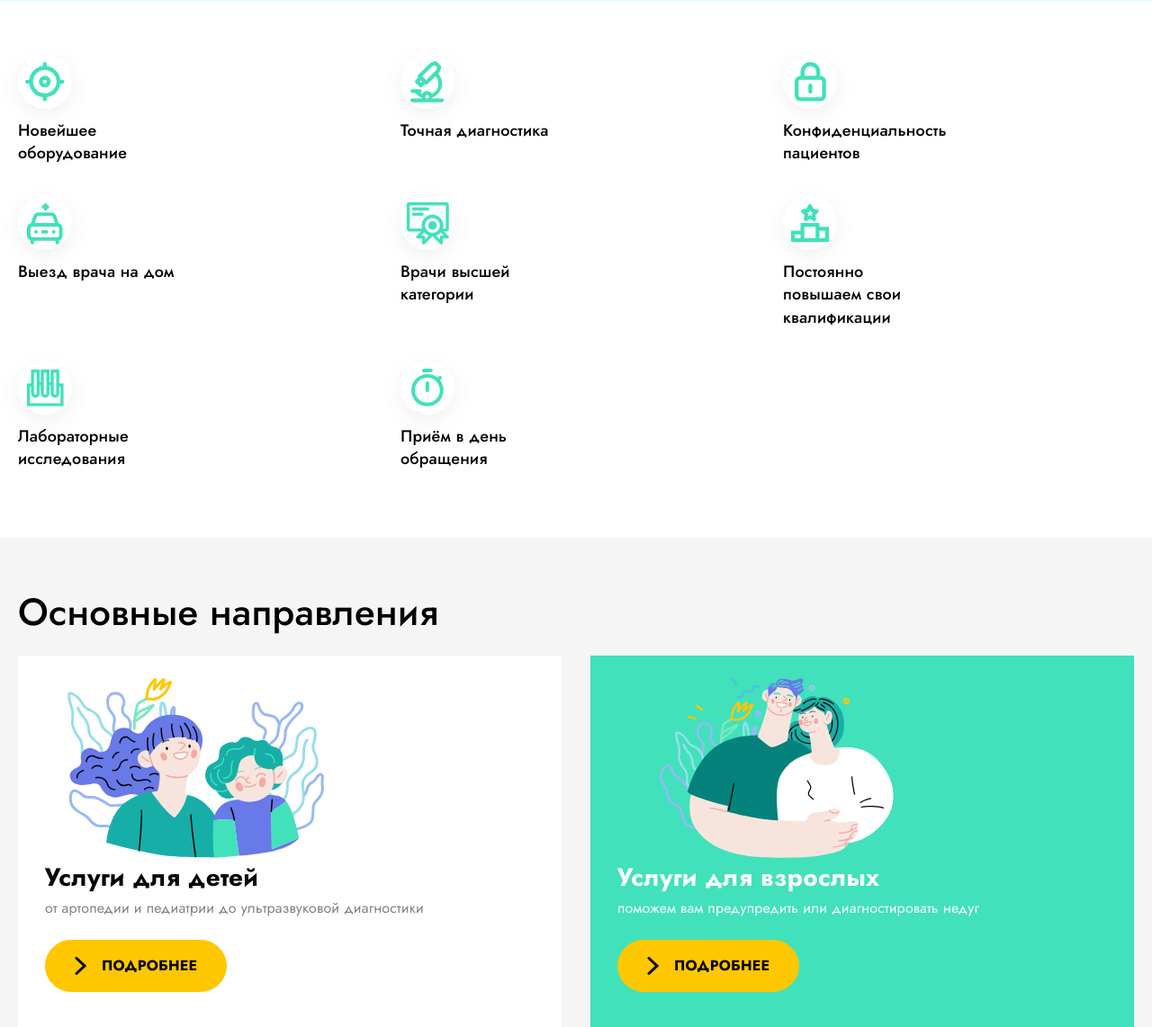
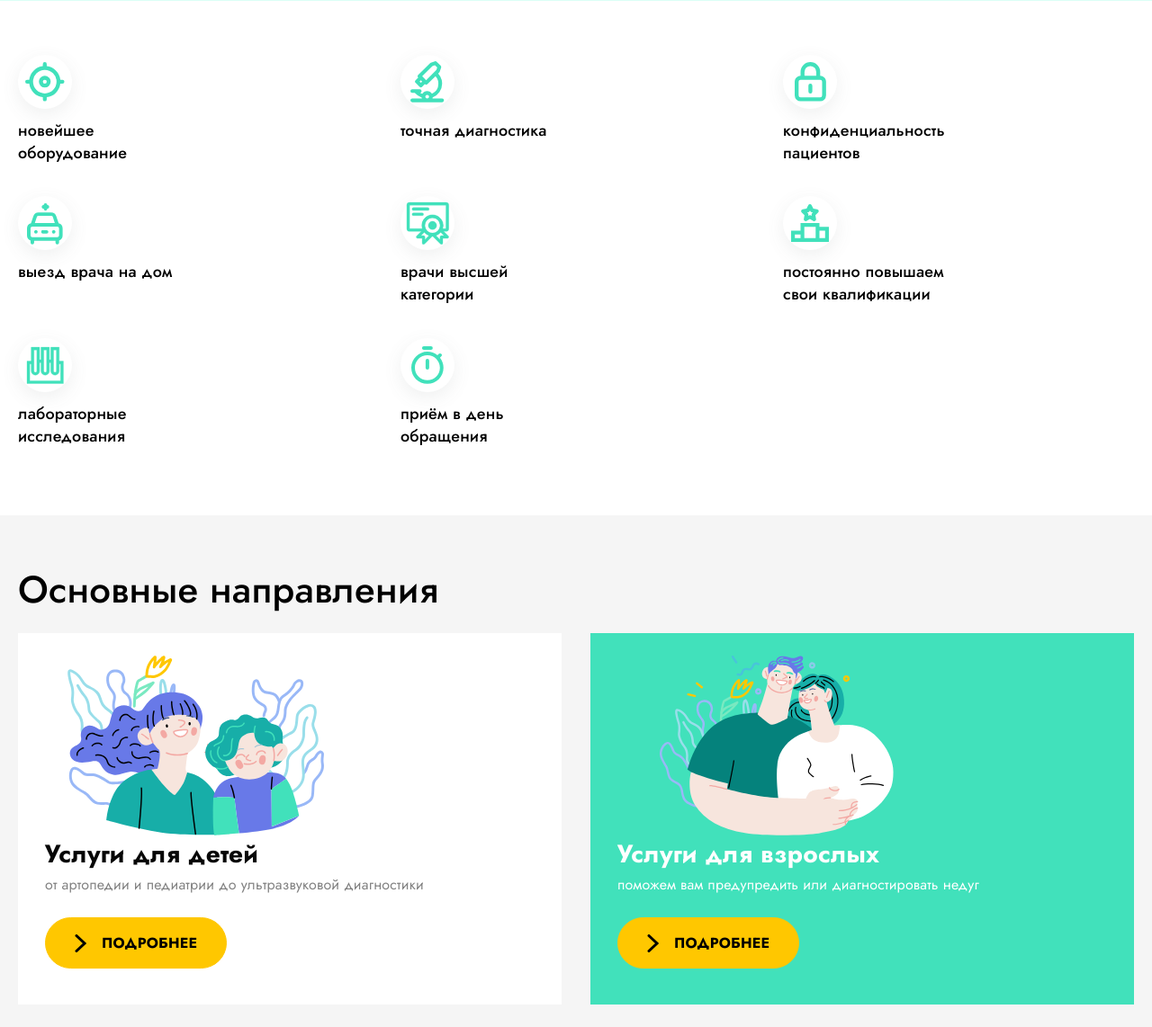
Before and after one commit to yurkaronin/uzi-plus, a PHP site: page / in a window 1280 px wide. Shown: the part 929-2071 px from the top of the page at 90% size. Run offline with PHP 8.4, Linux system fonts and the light colour scheme.

Commit message:
Правки от заказчика

```diff
--- a/components/benefits.php
+++ b/components/benefits.php
@@ -9,14 +9,14 @@
               d="M21.772 15.294a6.531 6.531 0 1 0 0 13.063 6.531 6.531 0 0 0 0-13.063Zm0 8.709a2.176 2.176 0 1 1 0-4.353 2.176 2.176 0 0 1 0 4.353Zm19.595-4.354h-2.33A17.417 17.417 0 0 0 23.95 4.56V2.23a2.177 2.177 0 0 0-4.354 0v2.33A17.417 17.417 0 0 0 4.507 19.649h-2.33a2.177 2.177 0 1 0 0 4.354h2.33a17.418 17.418 0 0 0 15.088 15.088v2.33a2.177 2.177 0 1 0 4.354 0v-2.33a17.417 17.417 0 0 0 15.088-15.088h2.33a2.177 2.177 0 0 0 0-4.354Zm-19.595 15.24a13.063 13.063 0 1 1 0-26.127 13.063 13.063 0 0 1 0 26.127Z" />
           </svg>
         </div>
-        <span class="benefits__text">Новейшее оборудование</span>
+        <span class="benefits__text">новейшее оборудование</span>
       </li>
       <li class="benefits__item">
         <div class="benefits__icon"><svg xmlns="http://www.w3.org/2000/svg" width="38" height="46" fill="none">
             <path fill="#41E1BB"
               d="M35.25 41.546H24.5c.141-.397.24-.808.297-1.225A16.68 16.68 0 0 0 35.25 24.958a16.474 16.474 0 0 0-4.41-11.243l1.32-1.323c.228-.226.4-.503.5-.808l1.468-4.4a2.073 2.073 0 0 0-.5-2.124l-4.4-4.398a2.072 2.072 0 0 0-2.123-.501L22.71 1.627a2.068 2.068 0 0 0-.81.501L8.704 15.322a2.073 2.073 0 0 0 0 2.932l-2.936 2.934a2.074 2.074 0 0 0 0 2.934l4.4 4.396a2.073 2.073 0 0 0 2.932 0l2.931-2.93.005.004a2.073 2.073 0 0 0 2.932 0l8.937-8.94a12.348 12.348 0 0 1 3.197 8.306 12.54 12.54 0 0 1-7.164 11.261 6.17 6.17 0 0 0-10.625.13 14.144 14.144 0 0 1-2.322-1.148 2.05 2.05 0 0 0 1.45-1.949 2.074 2.074 0 0 0-2.074-2.074H2.074a2.073 2.073 0 1 0 0 4.147h2.76a18.276 18.276 0 0 0 7.707 5.128c.06.372.154.738.282 1.093H2.073a2.074 2.074 0 0 0 0 4.147H35.25a2.074 2.074 0 0 0 0-4.147ZM11.635 24.122l-1.469-1.466 1.469-1.468 1.466 1.468-1.466 1.466ZM28.882 9.807 17.501 21.194l-4.396-4.406L24.486 5.407l2.719-.907 2.585 2.586-.908 2.72Zm-10.22 31.74a2.074 2.074 0 1 1 0-4.149 2.074 2.074 0 0 1 0 4.148Z" />
           </svg></div>
-        <span class="benefits__text">Точная диагностика</span>
+        <span class="benefits__text">точная диагностика</span>
       </li>
       <li class="benefits__item">
         <div class="benefits__icon">
@@ -25,7 +25,7 @@
               d="M17.418 24.003a2.177 2.177 0 0 0-2.178 2.177v6.532a2.177 2.177 0 0 0 4.355 0V26.18a2.177 2.177 0 0 0-2.177-2.177Zm10.886-8.709V10.94a10.886 10.886 0 1 0-21.772 0v4.354A6.532 6.532 0 0 0 0 21.826v15.24a6.532 6.532 0 0 0 6.532 6.532h21.772a6.531 6.531 0 0 0 6.531-6.532v-15.24a6.532 6.532 0 0 0-6.531-6.532ZM10.886 10.94a6.532 6.532 0 0 1 13.063 0v4.354H10.886V10.94Zm19.595 26.126a2.177 2.177 0 0 1-2.177 2.177H6.532a2.177 2.177 0 0 1-2.178-2.177v-15.24a2.177 2.177 0 0 1 2.178-2.177h21.772a2.177 2.177 0 0 1 2.177 2.177v15.24Z" />
           </svg>
         </div>
-        <span class="benefits__text">Конфиденциальность пациентов</span>
+        <span class="benefits__text">конфиденциальность пациентов</span>
       </li>
       <li class="benefits__item">
         <div class="benefits__icon">
@@ -36,7 +36,7 @@
               d="M17.599 6.876c-.24-.101-.459-.248-.642-.433a1.979 1.979 0 0 1 1.4-3.387h4.354a1.987 1.987 0 1 1 0 3.974h-4.354a1.979 1.979 0 0 1-.758-.154Z" />
           </svg>
         </div>
-        <span class="benefits__text">Выезд врача на дом</span>
+        <span class="benefits__text">выезд врача на дом</span>
       </li>
       <li class="benefits__item">
         <div class="benefits__icon">
@@ -51,7 +51,7 @@
               d="M19.654 47.71a1.555 1.555 0 0 1-1.555-1.556V41.06h-5.096a1.557 1.557 0 0 1-1.1-2.654l7.745-7.745a1.555 1.555 0 0 1 2.448.324 8.571 8.571 0 0 0 6.964 4.298 1.552 1.552 0 0 1 1.012 2.652l-9.318 9.32a1.553 1.553 0 0 1-1.1.455Zm-2.895-9.76h2.895a1.555 1.555 0 0 1 1.555 1.554V42.4l4.604-4.603a11.647 11.647 0 0 1-5.278-3.625l-3.776 3.777Zm7.569-27.978H8.36a1.555 1.555 0 0 1 0-3.11h15.966a1.555 1.555 0 1 1 0 3.11Zm-6.26 5.782H8.361a1.555 1.555 0 1 1 0-3.11h9.707a1.555 1.555 0 1 1 0 3.11Z" />
           </svg>
         </div>
-        <span class="benefits__text">Врачи высшей категории</span>
+        <span class="benefits__text">врачи высшей категории</span>
       </li>
       <li class="benefits__item">
         <div class="benefits__icon">
@@ -60,7 +60,7 @@
               d="M31.485 25.25v-4.197h-20.99v8.396H0v12.594h41.98V25.251H31.487Zm-20.99 12.595H4.198v-4.198h6.297v4.198Zm16.792 0H14.693V25.25h12.594v12.594Zm10.496 0h-6.298v-8.396h6.298v8.396Zm-22.9-25.566-.735 4.198a2.098 2.098 0 0 0 .84 2.099 2.099 2.099 0 0 0 2.098.147l3.8-2.1 3.799 2.1c.297.16.628.247.965.252.445.001.879-.138 1.239-.4a2.098 2.098 0 0 0 .84-2.098l-.735-4.198 3.085-3.002a2.099 2.099 0 0 0-1.175-3.59l-4.198-.608-1.89-3.841a2.1 2.1 0 0 0-3.778 0L17.15 5.079l-4.198.609a2.099 2.099 0 0 0-1.175 3.59l3.106 3Zm4.008-3.212a2.099 2.099 0 0 0 1.575-1.133l.524-1.029.504 1.029a2.1 2.1 0 0 0 1.574 1.133l1.134.168-.819.798a2.1 2.1 0 0 0-.608 1.868l.21 1.112-1.03-.524a1.973 1.973 0 0 0-1.93 0l-1.029.524.21-1.112a2.1 2.1 0 0 0-.609-1.868l-.818-.798 1.112-.168Z" />
           </svg>
         </div>
-        <span class="benefits__text">Постоянно повышаем свои квалификации</span>
+        <span class="benefits__text">постоянно повышаем свои квалификации</span>
       </li>
       <li class="benefits__item">
         <div class="benefits__icon">
@@ -73,7 +73,7 @@
               d="M18.106 15.051H13.44v3.11h4.666v-3.11ZM28.993 15.051h-4.666v3.11h4.666v-3.11Z" />
           </svg>
         </div>
-        <span class="benefits__text">Лабораторные исследования</span>
+        <span class="benefits__text">лабораторные исследования</span>
       </li>
       <li class="benefits__item">
         <div class="benefits__icon">
@@ -82,7 +82,7 @@
               d="M21.86.054h-7.947a1.993 1.993 0 0 0-1.987 1.986c0 1.093.894 1.987 1.987 1.987h7.947a1.993 1.993 0 0 0 1.987-1.987A1.993 1.993 0 0 0 21.86.054ZM17.887 25.88a1.993 1.993 0 0 0 1.986-1.987v-7.946a1.993 1.993 0 0 0-1.986-1.987 1.993 1.993 0 0 0-1.987 1.986v7.947c0 1.093.894 1.987 1.987 1.987ZM31.852 12.75l1.49-1.49a1.972 1.972 0 0 0 0-2.782l-.02-.02c-.775-.774-2.006-.754-2.781 0l-1.49 1.49c-3.08-2.463-6.954-3.933-11.165-3.933C8.35 6.014.244 13.88.006 23.418c-.258 10.092 7.828 18.357 17.88 18.357 9.894 0 17.881-8.007 17.881-17.88 0-4.212-1.47-8.087-3.914-11.146ZM17.887 37.8c-7.69 0-13.908-6.218-13.908-13.907 0-7.688 6.219-13.907 13.908-13.907 7.688 0 13.907 6.219 13.907 13.907 0 7.689-6.219 13.907-13.907 13.907Z" />
           </svg>
         </div>
-        <span class="benefits__text">Приём в день обращения</span>
+        <span class="benefits__text">приём в день обращения</span>
       </li>
     </ul>
 
--- a/components/faq.php
+++ b/components/faq.php
@@ -3,11 +3,42 @@
     <h2 class="title">Часто задаваемые вопросы</h2>
 
     <ul class="faq__list">
+      <li class="faq__item accordion">
+        <div class="accordion__button">
+          <h3 class="accordion__title">Зачем мне звонят из клиники до приема?</h3>
+          <svg width="33" viewBox="0 0 33 34" fill="none" xmlns="http://www.w3.org/2000/svg">
+            <path class="change" d="M16.5 2.5V31.5" stroke="#41E1BB" stroke-width="4" stroke-linecap="round"
+              stroke-linejoin="round" />
+            <path d="M31 17L2 17" stroke="#41E1BB" stroke-width="4" stroke-linecap="round" stroke-linejoin="round" />
+          </svg>
+        </div>
+        <div class="accordion__body">
+          <p>Наши администраторы стараются звонить каждому пациенту, чтобы напомнить о приёме и уточнить, подойдёт ли
+            пациент, не изменились ли у него обстоятельства. Даже если пациент не отвечает на наш звонок, запись
+            сохраняется, врач готов и ждет приёма.</p>
+          <p>Иногда наши пациенты забывают отменить свой приём, лишая возможности других людей проконсультироваться с
+            врачом.
+            Мы будем благодарны, если вы заранее подтвердите свой визит или отмените его.</p>
+        </div>
+      </li>
+
+      <li class="faq__item accordion">
+        <div class="accordion__button">
+          <h3 class="accordion__title">Что будет, если я опоздаю на прием?</h3>
+          <svg width="33" viewBox="0 0 33 34" fill="none" xmlns="http://www.w3.org/2000/svg">
+            <path class="change" d="M16.5 2.5V31.5" stroke="#41E1BB" stroke-width="4" stroke-linecap="round"
+              stroke-linejoin="round" />
+            <path d="M31 17L2 17" stroke="#41E1BB" stroke-width="4" stroke-linecap="round" stroke-linejoin="round" />
+          </svg>
+        </div>
+        <div class="accordion__body">
+          <p>Если вдруг вы задерживаетесь, к сожалению, врач не всегда сможет вас принять, ведь полноценный приём
+            требует определенного количества времени. Однако всегда есть выход, следует предупредить администратора по
+            телефону об опоздании и вам предложат возможные варианты решения проблемы.</p>
+        </div>
+      </li>
+       <!-- Рыба  -->
       <?php
-        include "./components/items/faq-item.php";
-        include "./components/items/faq-item.php";
-        include "./components/items/faq-item.php";
-        include "./components/items/faq-item.php";
         include "./components/items/faq-item.php";
         ?>
     </ul>
```
